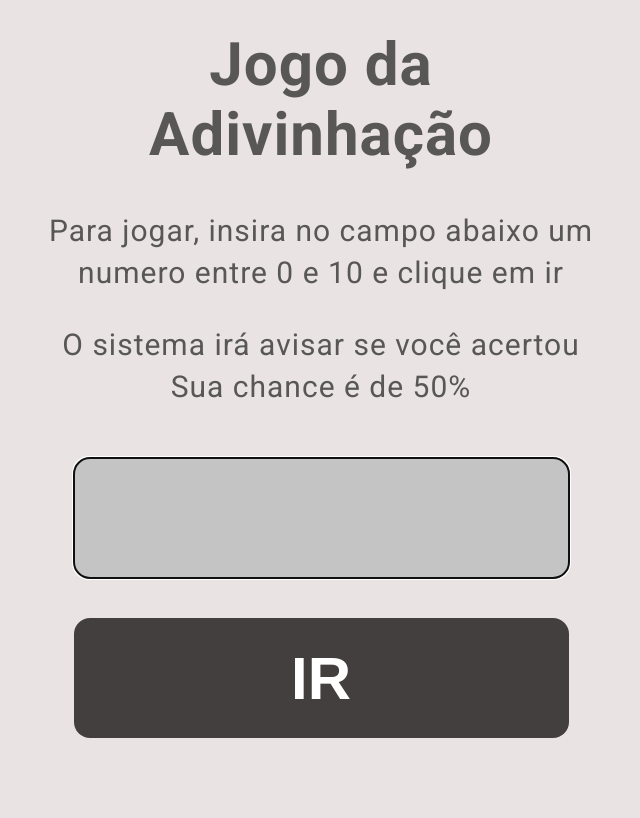
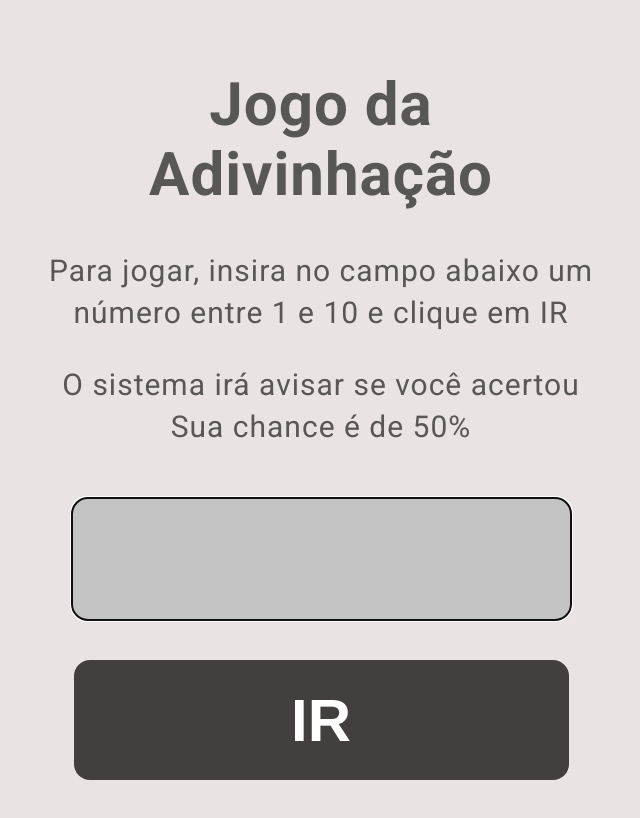
Before and after one commit to victorelisiario/getting-started, a plain HTML site: page jogo_da_adivinhacao.html in a window 1280 px wide. Both pictures are taken after a click on the button "IR". Shown: the whole page, without its empty margins (319-959 px from the left). Drawn offline with Linux system fonts and the light colour scheme.

Commit message:
Retidado o 0 do sorteio

```diff
--- a/jogo_da_adivinhacao.html
+++ b/jogo_da_adivinhacao.html
@@ -1,3 +1,5 @@
+<!DOCTYPE html>
+<html lang="pt-br">
 
 <html>
 
@@ -10,66 +12,15 @@
 
 <body>
     <h1>Jogo da Adivinhação</h1>
-    <section id="camp1">
-        <p>Para jogar, insira no campo abaixo um numero entre 0 e 10 e clique em ir</p>
-    </section>
 
-
-    <div id="camp2">
+    <p>Para jogar, insira no campo abaixo um número entre 1 e 10 e clique em IR</p>
     <p>O sistema irá avisar se você acertou Sua chance é de 50%</p>
 
     <input>
     <button>IR</button>
+
+    <script src="script.js"></script>
 </body>
-<script>
-    var palpite = document.querySelector("input");
-    var numerosSecretos = [];
 
-        // FUNCAO PARA ESCOLHER OS NUMEROS ADIVINHADOS
-    function sorteiaNumeros(){
 
-        var contadorInclui = 0;
-
-        while (contadorInclui < 5) {
-            var numerotemp = Math.round(Math.random() * 10);
-            var existe = false;
-
-            for ( var contadorTesta = 0; contadorTesta < 5; contadorTesta++){
-                if (numerotemp == numerosSecretos[contadorTesta]) {
-                    existe = true;
-                    break;
-                }
-            }
-
-            if (existe == false) {
-                numerosSecretos.push(numerotemp);
-                contadorInclui++;
-            }
-        }
-    }
-
-        // FUNCAO PARA VERIFICAR SE VOCE GANHOU OU NAO
-    function verificacao () {
-        var errou = true;
-        for (contador = 0; contador < 5; contador++) {
-            if (palpite.value == numerosSecretos[contador]){
-                alert("Você ACERTOU!!");
-                errou = false;
-                break;
-            }
-        }
-        if (errou == true){
-            alert("Você ERROU!!")
-        }
-        palpite.value = "";
-        palpite.focus();
-    }
-
-    palpite.focus();
-    sorteiaNumeros()
-    var botao = document.querySelector("button");
-    botao.onclick = verificacao;
-
-    console.log(numerosSecretos);
-</script>
 </html>
--- /dev/null
+++ b/script.js
@@ -0,0 +1,49 @@
+var palpite = document.querySelector("input");
+    var numerosSecretos = [];
+
+        // FUNCAO PARA ESCOLHER OS NUMEROS ADIVINHADOS
+    function sorteiaNumeros(){
+
+        var contadorInclui = 0;
+
+        while (contadorInclui < 5) {
+            var numerotemp = Math.round(Math.random() * 10);
+            var existe = false;
+
+            for ( var contadorTesta = 0; contadorTesta < 5; contadorTesta++){
+                if (numerotemp == numerosSecretos[contadorTesta]) {
+                    existe = true;
+                    break;
+                }
+            }
+
+            if ((existe == false) && (numerotemp != 0)) {
+                numerosSecretos.push(numerotemp);
+                contadorInclui++;
+            }
+        }
+    }
+
+        // FUNCAO PARA VERIFICAR SE VOCE GANHOU OU NAO
+    function verificacao () {
+        var errou = true;
+        for (contador = 0; contador < 5; contador++) {
+            if (palpite.value == numerosSecretos[contador]){
+                alert("Você ACERTOU!!");
+                errou = false;
+                break;
+            }
+        }
+        if (errou == true){
+            alert("Você ERROU!!")
+        }
+        palpite.value = "";
+        palpite.focus();
+    }
+
+    palpite.focus();
+    sorteiaNumeros()
+    var botao = document.querySelector("button");
+    botao.onclick = verificacao;
+
+    console.log(numerosSecretos);
--- a/style.css
+++ b/style.css
@@ -3,7 +3,7 @@ body {
     max-height: 100%;
     max-width: 100%;
     justify-content: center;
-    font-family: Roboto; sans-serif;
+    font-family: Roboto, sans-serif;
     font-style: normal;
     font-weight: 300;
     font-size: 30px;
@@ -11,7 +11,7 @@ body {
     align-items: center;
     text-align: center;
     letter-spacing: 1px;
-    padding-top: 30px;
+    padding: 30px 0;
     color: rgba(0, 0, 0, 0.62);
     margin: auto;
 
@@ -23,13 +23,6 @@ body {
 h1 {
     font-weight: bold;
     line-height: 70px;
-}
-
-.div {
-    max-width: 550px;
-    color: rgba(0, 0, 0, 0.62);
-    line-height: 10px;
-    margin-bottom: none;
 }
 
 input {
```
Also changed, not shown: 1 other file. Lines whose indentation alone changed are shown as unchanged.
